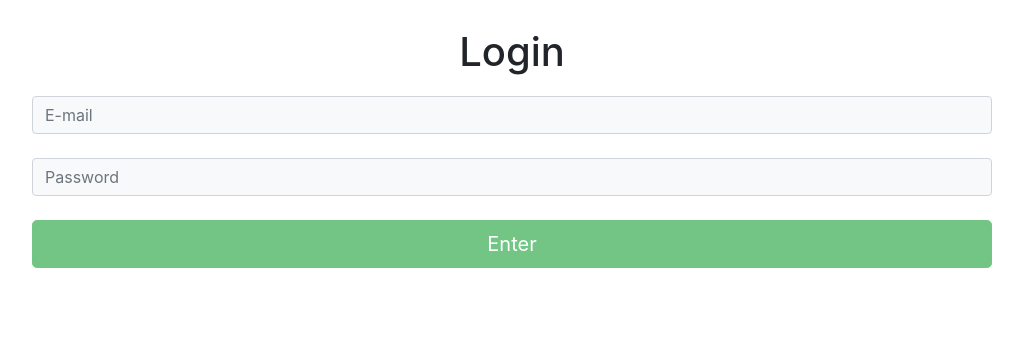
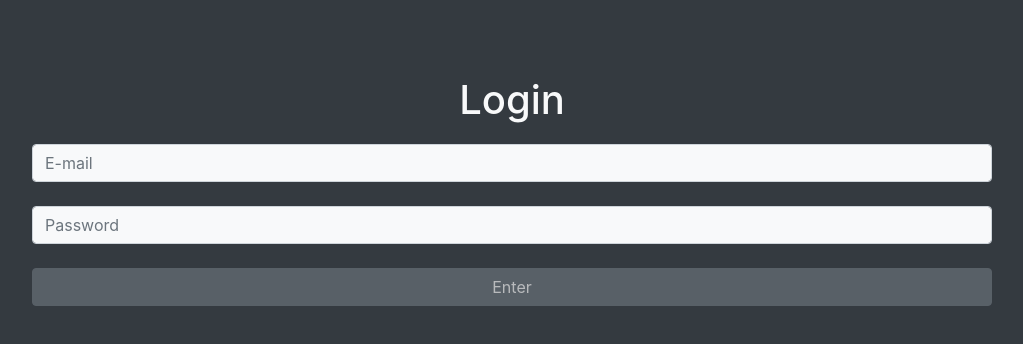
Before and after one commit to victorhsms/recipes-app, a React (Create React App) app: page / in a window 1280 px wide. Shown: the top 344 px of the page, without its empty margins (128-1151 px from the left). Built offline with nearby package versions, Linux system fonts and the light colour scheme.

Commit message:
starting styles

```diff
--- a/public/index.html
+++ b/public/index.html
@@ -1,5 +1,5 @@
 <!DOCTYPE html>
-<html lang="en">
+<html lang="en" class="h-100">
 
 <head>
   <meta charset="utf-8" />
@@ -26,9 +26,9 @@
   <title>React App</title>
 </head>
 
-<body>
+<body class="bg-dark text-light h-100" ->
   <noscript>You need to enable JavaScript to run this app.</noscript>
-  <div id="root"></div>
+  <div id="root" class="h-100"></div>
   <!--
       This HTML file is a template.
       If you open it directly in the browser, you will see an empty page.
--- /dev/null
+++ b/src/default_styles/colorsDefault.js
@@ -0,0 +1,9 @@
+const colors = {
+  primary: 'dark',
+  secundary: 'light',
+  bgColor: 'bg-dark',
+  TextColor: 'text-light',
+  button: 'btn btn-secondary',
+};
+
+export default colors;
--- a/src/pages/Login.js
+++ b/src/pages/Login.js
@@ -1,6 +1,7 @@
 import PropTypes from 'prop-types';
 import React, { useState } from 'react';
 import validateEmail from '../helpers/validateEmail';
+import colors from '../default_styles/colorsDefault';
 
 function Login({ history }) {
   const [email, setEmail] = useState('');
@@ -19,7 +20,7 @@ function Login({ history }) {
   return (
     <form
       onSubmit={ handleSubmit }
-      className="d-flex flex-column gap-4 w-75 m-auto"
+      className="d-flex flex-column gap-4 w-75 mx-auto mt-5"
     >
       <h1
         className="text-center py-1 mt-4 mb-3"
@@ -43,7 +44,7 @@ function Login({ history }) {
       <button
         type="submit"
         data-testid="login-submit-btn"
-        className="btn btn-lg btn-success p-2"
+        className={ `${colors.button}` }
         disabled={ !validateEmail(email) || password.length < MIN_PASSWORD_LENGTH }
       >
         Enter
```
